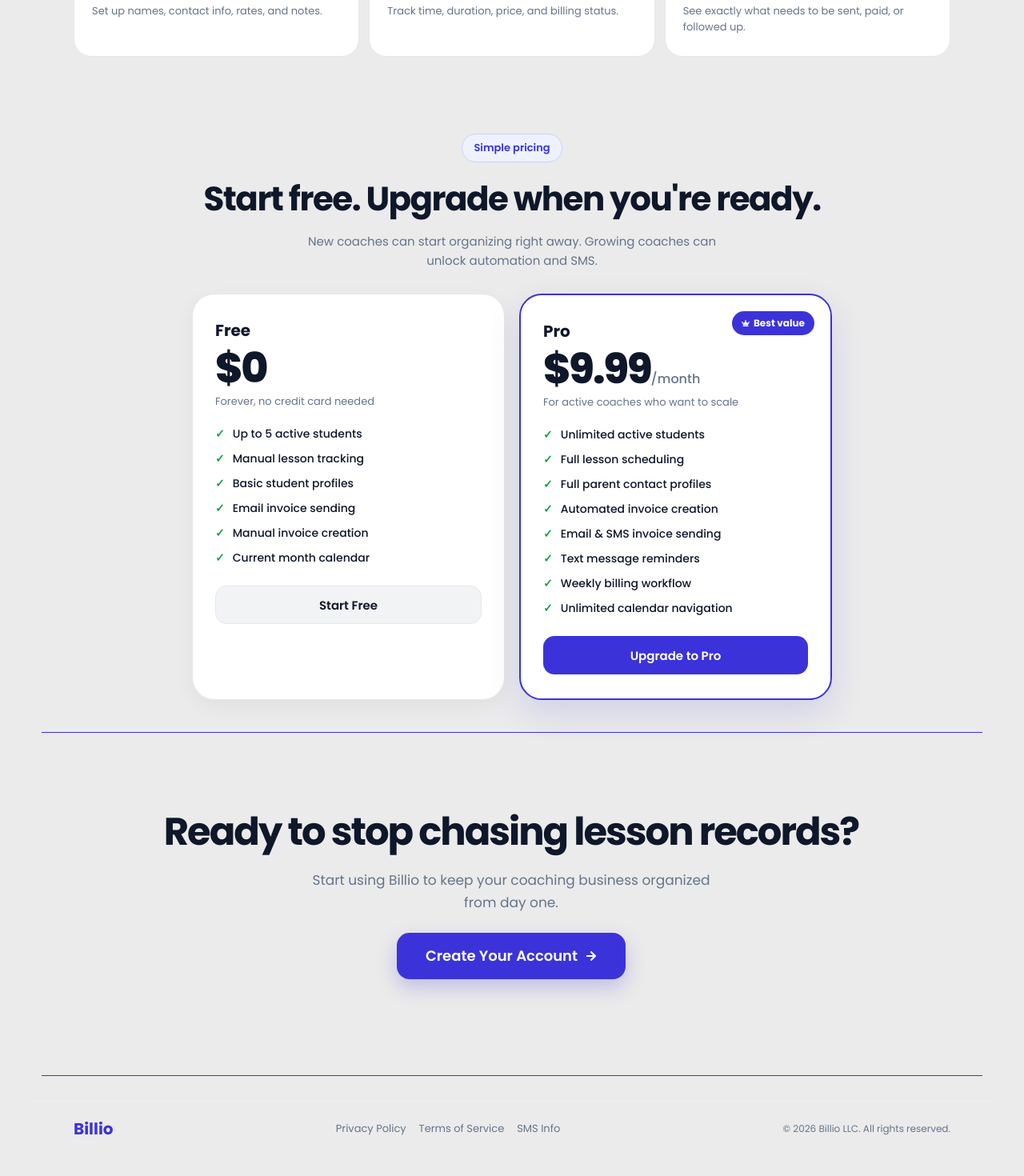
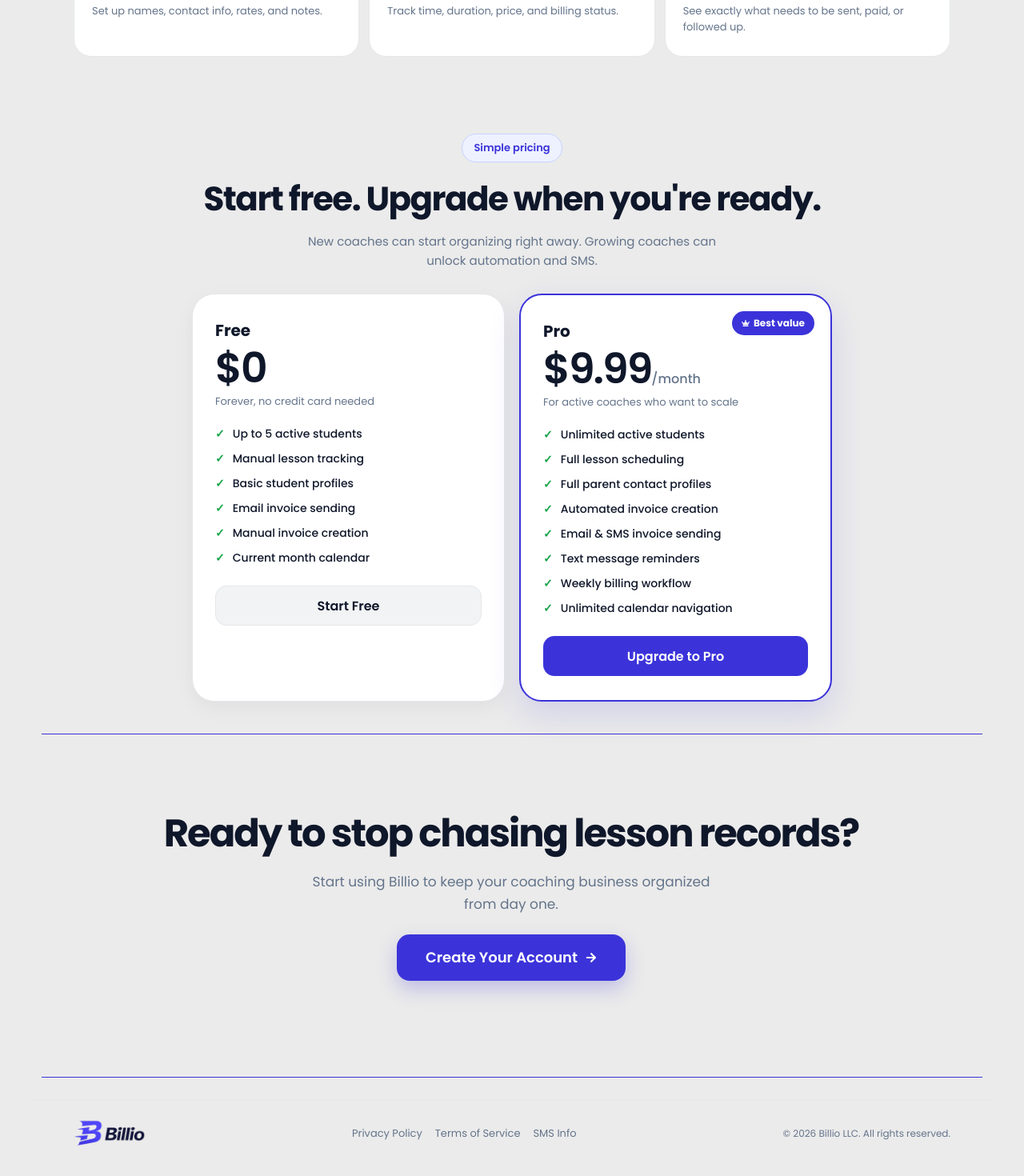
Before and after one commit to RocketXDev/billio, a React (Vite) app: page / in a window 1280 px wide. Shown: the part 1320-2790 px from the top of the page at 80% size. Built offline with nearby package versions, Linux system fonts and the light colour scheme; no server answers.

Commit message:
Cleaned finished version 1

```diff
--- a/src/components/DesktopLayout/DesktopLayout.css
+++ b/src/components/DesktopLayout/DesktopLayout.css
@@ -488,7 +488,7 @@
     grid-column: 2;
     grid-row: 1 / span 100;
     padding: 36px 32px 40px 32px;
-    border-left: 1px solid rgb(220, 218, 218);
+    border-left: 1px solid var(--border);
     margin-top: 0;
     align-self: stretch;
     min-height: 120vh;
--- a/src/pages/About/About.css
+++ b/src/pages/About/About.css
@@ -14,7 +14,7 @@
   align-items: center;
   justify-content: space-between;
   padding-bottom: 16px;
-  border-bottom: 1px solid rgb(220, 218, 218);
+  border-bottom: 1px solid var(--border);
 }
 
 .about-logo {
@@ -42,9 +42,9 @@
 }
 
 .about-hero-title {
-  font-size: 32px;
+  font-size: 30px;
   font-weight: 700;
-  letter-spacing: -0.8px;
+  letter-spacing: -1px;
   color: var(--main-text);
   line-height: 1.2;
   margin: 0 0 12px;
@@ -95,8 +95,8 @@
 }
 
 .about-section h2 {
-  font-size: 18px;
-  font-weight: 700;
+  font-size: 20px;
+  font-weight: 650;
   color: var(--main-text);
   margin: 0 0 14px;
   letter-spacing: -0.3px;
--- a/src/pages/CoachingTimer/CoachingTimer.css
+++ b/src/pages/CoachingTimer/CoachingTimer.css
@@ -15,7 +15,7 @@
   flex-direction: row;
   width: 100%;
   padding: 0px 5px 15px;
-  border-bottom: 1px solid rgb(220, 218, 218)
+  border-bottom: 1px solid var(--border)
 }
 
 .timer-header .logo-wrapper > img {
--- a/src/pages/LandingPage/LandingPage.css
+++ b/src/pages/LandingPage/LandingPage.css
@@ -16,7 +16,7 @@
 .landing-nav-bar {
   width: 100%;
   background: var(--main-bg);
-  border-bottom: 1px solid rgb(206, 205, 205);
+  border-bottom: 1px solid var(--border);
   position: sticky;
   top: 0;
   z-index: 50;
@@ -370,7 +370,7 @@
   display: flex;
   align-items: center;
   justify-content: center;
-  font-weight: 800;
+  font-weight: 700;
   font-size: 18px;
   flex-shrink: 0;
 }
@@ -470,7 +470,7 @@
 
 .price {
   font-size: 44px;
-  font-weight: 800;
+  font-weight: 600;
   color: var(--main-text);
   letter-spacing: -2px;
   margin: 0;
@@ -516,14 +516,14 @@
 
 .pricing-btn {
   width: 100%;
-  min-height: 48px;
+  min-height: 50px;
   border-radius: 14px;
   display: flex;
   align-items: center;
   justify-content: center;
   text-decoration: none;
   font-weight: 600;
-  font-size: 15px;
+  font-size: 16px;
   transition: opacity 0.15s;
 }
 
@@ -574,9 +574,9 @@
 }
 
 .landing-footer-logo {
-  font-size: 18px;
-  font-weight: 700;
-  color: var(--primary-purple);
+  width: 80px;
+  height: auto;
+  display: block;
   margin-bottom: 10px;
 }
 
@@ -794,7 +794,7 @@
 
   .landing-footer-logo {
     margin-bottom: 0;
-    font-size: 20px;
+    width: 90px;
   }
 
   .landing-footer-links {
--- a/src/pages/LandingPage/LandingPage.tsx
+++ b/src/pages/LandingPage/LandingPage.tsx
@@ -224,7 +224,7 @@ export default function LandingPage() {
 
       {/* ── Footer ── */}
       <footer className="landing-footer">
-        <div className="landing-footer-logo">Billio</div>
+        <img src="./logo.png" alt="Billio" className="landing-footer-logo" />
         <div className="landing-footer-links">
           <Link to="/privacy">Privacy Policy</Link>
           <Link to="/terms">Terms of Service</Link>
--- a/src/pages/Privacy/Privacy.css
+++ b/src/pages/Privacy/Privacy.css
@@ -12,7 +12,7 @@
   justify-content: space-between;
   align-items: center;
   padding: 0px 5px 18px;
-  border-bottom: 1px solid rgb(220, 218, 218);
+  border-bottom: 1px solid var(--border);
 }
 
 .legal-card {
--- a/src/pages/Settings/Settings.css
+++ b/src/pages/Settings/Settings.css
@@ -16,7 +16,7 @@
     justify-content: space-between;
     align-items: center;
     padding: 20px 25px 20px;
-    border-bottom: 1px solid rgb(220, 218, 218);
+    border-bottom: 1px solid var(--border);
 }
 
 .settings-title {
--- a/src/pages/Support/Support.css
+++ b/src/pages/Support/Support.css
@@ -17,7 +17,7 @@
   justify-content: space-between;
   align-items: center;
   padding: 0px 5px 18px;
-  border-bottom: 1px solid rgb(220, 218, 218);
+  border-bottom: 1px solid var(--border);
 }
 
 .support-card {
--- a/src/pages/Terms/Terms.css
+++ b/src/pages/Terms/Terms.css
@@ -12,7 +12,7 @@
   justify-content: space-between;
   align-items: center;
   padding: 0px 5px 18px;
-  border-bottom: 1px solid rgb(220, 218, 218);
+  border-bottom: 1px solid var(--border);
 }
 
 .legal-card {
```
